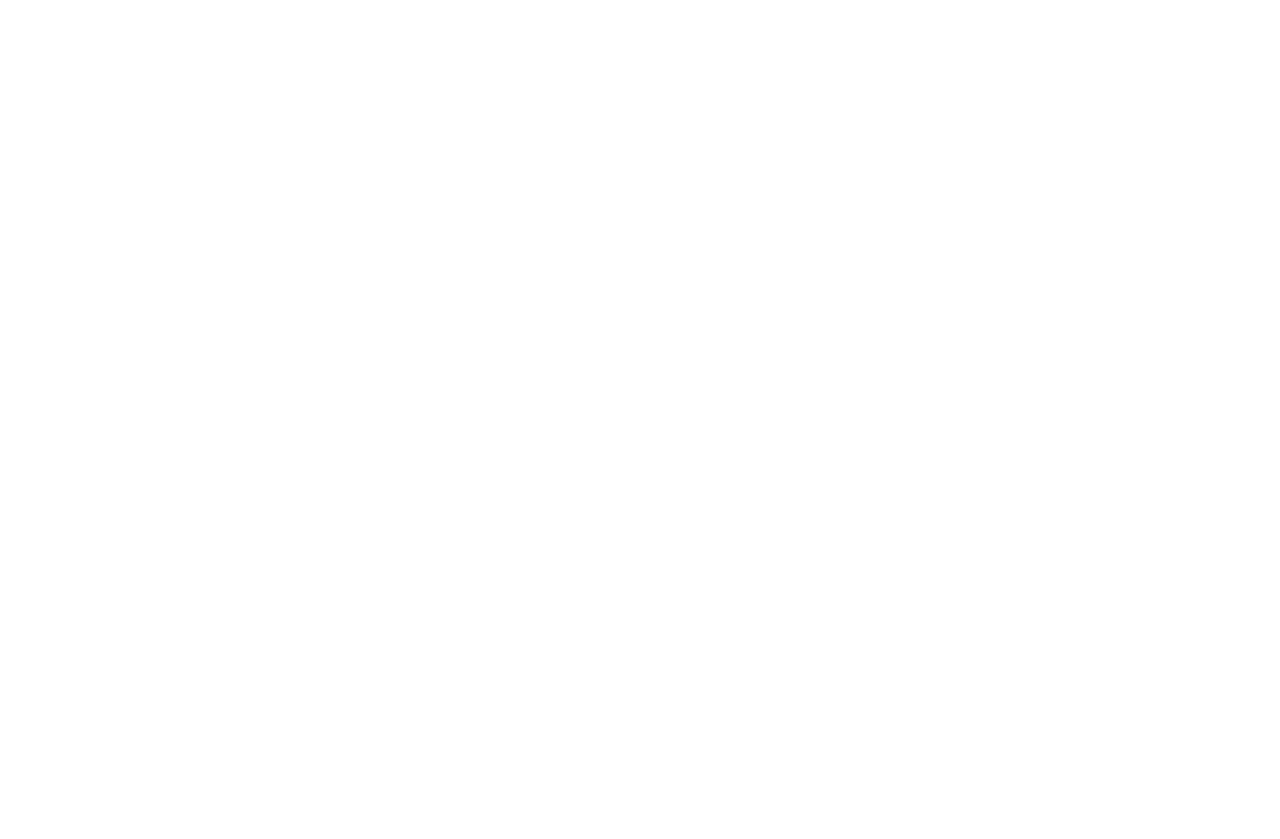
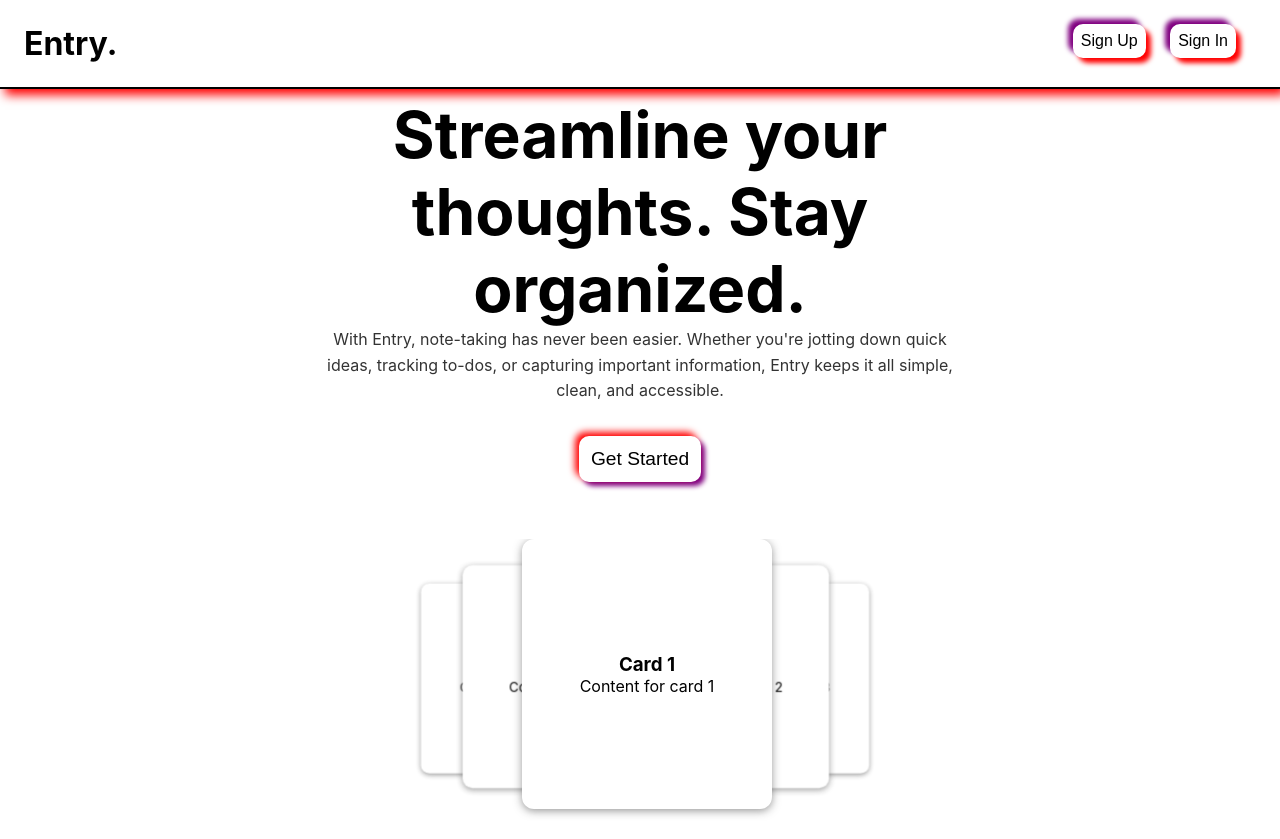
Before and after one commit to Resham8/Entry, a website: page public/index.html in a window 1280 px wide. Before the commit the page ends 800 px from the top, so only its background shows below. Drawn offline with nearby package versions, Linux system fonts and the light colour scheme.

Commit message:
Created landing page's ui

```diff
--- a/public/index.html
+++ b/public/index.html
@@ -1,11 +1,104 @@
 <!DOCTYPE html>
 <html lang="en">
-<head>
-    <meta charset="UTF-8">
-    <meta name="viewport" content="width=device-width, initial-scale=1.0">
+  <head>
+    <meta charset="UTF-8" />
+    <meta name="viewport" content="width=device-width, initial-scale=1.0" />
     <title>Note Taking App</title>
-</head>
-<body>
+    <link rel="stylesheet" href="style.css" />
+    <link
+      rel="stylesheet"
+      href="https://cdn.jsdelivr.net/npm/swiper@11/swiper-bundle.min.css"
+    />
 
-</body>
+    <script src="https://cdn.jsdelivr.net/npm/swiper@11/swiper-bundle.min.js"></script>
+  </head>
+  <body>
+    <div class="landing-container">
+      <div class="nav">
+        <div class="logo"><h1>Entry.</h1></div>
+        <div class="nav-buttons">
+          <button>Sign Up</button>
+          <button>Sign In</button>
+        </div>
+      </div>
+      <div class="hero-section">
+        <h1>Streamline your thoughts. Stay organized.</h1>
+        <p>
+          With Entry, note-taking has never been easier. Whether you're jotting
+          down quick ideas, tracking to-dos, or capturing important information,
+          Entry keeps it all simple, clean, and accessible.
+        </p>
+        <a href="register.html">
+          <button>Get Started</button>
+        </a>
+      </div>
+
+        <div class="carousel-container">
+          <div class="swiper">
+            <div class="swiper-wrapper">
+              <div class="swiper-slide">
+                <div class="card">
+                  <h3>Card 1</h3>
+                  <p>Content for card 1</p>
+                </div>
+              </div>
+              <div class="swiper-slide">
+                <div class="card">
+                  <h3>Card 2</h3>
+                  <p>Content for card 2</p>
+                </div>
+              </div>
+              <div class="swiper-slide">
+                <div class="card">
+                  <h3>Card 3</h3>
+                  <p>Content for card 3</p>
+                </div>
+              </div>
+              <div class="swiper-slide">
+                <div class="card">
+                  <h3>Card 4</h3>
+                  <p>Content for card 4</p>
+                </div>
+              </div>
+              <div class="swiper-slide">
+                <div class="card">
+                  <h3>Card 5</h3>
+                  <p>Content for card 5</p>
+                </div>
+              </div>
+            </div>
+          </div>
+        </div>
+
+    </div>
+
+    <script>
+      const swiper = new Swiper(".swiper", {
+        effect: "coverflow",
+        grabCursor: true,
+        centeredSlides: true,
+        slidesPerView: 3,
+        loop: true,
+        spaceBetween: 30,
+        coverflowEffect: {
+          rotate: 0,
+          stretch: 100,
+          depth: 150,
+          modifier: 1.5,
+          slideShadows: false,
+        },
+        pagination: {
+          el: ".swiper-pagination",
+        },
+        breakpoints: {    // responsiveness
+          768: {
+            slidesPerView: 3,
+          },
+          480: {
+            slidesPerView: 1,
+          },
+        },
+      });
+    </script>
+  </body>
 </html>
--- a/public/style.css
+++ b/public/style.css
@@ -99,9 +99,128 @@ body {
   border-color: var(--error-color);
 }
 
+/* index.html */
+
+.landing-container {
+  width: 100vw;
+  min-height: 100vh;
+  overflow-x: hidden;
+  overflow-y: hidden;
+}
+
+.nav {
+  display: flex;
+  justify-content: space-between;
+  padding: 1.5rem;
+  border-bottom: 2px solid black;
+  box-shadow: 5px 6px 10px var(--secondary-shadow);
+}
+
+.hero-section {
+  width: 100vw;
+  height: 50vh;
+  display: flex;
+  flex-direction: column;
+  align-items: center;
+  justify-content: center;
+  text-align: center;
+  align-content: center;
+}
+
+.nav-buttons button {
+  padding: 0.5rem;
+  font-size: 1rem;
+  border-radius: 20px;
+  border: none;
+  border-radius: 10px;
+  background-color: white;
+  box-shadow: -5px -5px 5px var(--primary-shadow),
+    5px 5px 5px var(--secondary-shadow);
+  cursor: pointer;
+  transition: transform 0.2s ease;
+  margin-right: 20px;
+}
+
+.hero-section h1 {
+  font-size: 4rem;
+  font-weight: 700;
+  width: 60%;
+}
+
+.hero-section p {
+  font-size: 1rem;
+  line-height: 1.6;
+  color: var(--border-color);
+  width: 50%;
+  margin-bottom: 2rem;
+}
+
+.hero-section button {
+  padding: 1rem;
+  padding: 0.75rem;
+  font-size: 1.2rem;
+  border: none;
+  border-radius: 10px;
+  background-color: white;
+  box-shadow: -4px -4px 7px var(--secondary-shadow),
+    4px 4px 5px var(--primary-shadow);
+  cursor: pointer;
+}
+
+/* carousel */
+.carousel-container {
+  width: 100%;
+  height: 300px;
+  overflow: hidden;
+  display: flex;
+  flex-direction: column;
+  justify-content: center;
+  align-items: center;
+  margin-top: 50px;
+}
+
+.swiper {
+  width: 60%;
+  max-width: 1200px;
+  height: 100%;
+  margin: auto;
+}
+
+.swiper-slide {
+  display: flex;
+  justify-content: center;
+  align-items: center;
+  width: 200px;
+  height: 300px;
+}
+
+.card {
+  width: 250px;
+  height: 90%;
+  background-color: white;
+  border-radius: 12px;
+  box-shadow: 0px 2px 8px 0px rgba(50, 50, 50, 0.5);
+  display: flex;
+  flex-direction: column;
+  justify-content: center;
+  align-items: center;
+  padding: 1rem;
+}
+
 @media (max-width: 480px) {
   .credentials {
     padding: 1.5rem;
     font-size: 1rem;
   }
+  .carousel-container {
+    height: 250px;
+  }
+  .swiper-slide {
+    width: 150px;
+    height: 200px;
+  }
+  .card {
+    width: 90%;
+    height: 100%;
+  }
 }
```
